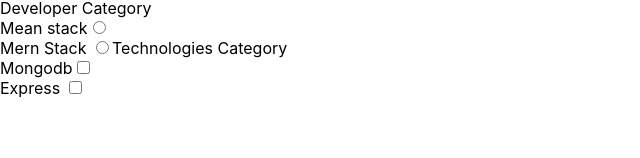
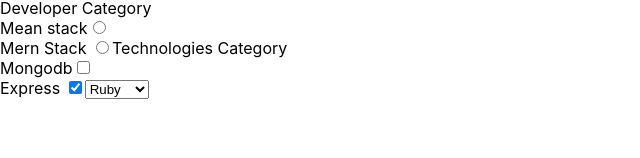
Before and after one commit to hamzaali81/Small-React-Project-Clock, a React (Create React App) app: page / in a window 1280 px wide. Shown: the part 142-300 px from the top of the page, without its empty margins (0-640 px from the left). Built offline with nearby package versions, Linux system fonts and the light colour scheme.

Commit message:
checkbox

```diff
--- a/src/Form.js
+++ b/src/Form.js
@@ -14,11 +14,14 @@
             checkboxGroup:{
                      mongodb: false,
                      express:true
-            }
+            },
+            selectedValue: 'Node'
         }
         this.formHandler=this.formHandler.bind(this);
     this.clickHandler=this.clickHandler.bind(this);
 this.radioHandler=this.radioHandler.bind(this);
+this.checkboxHandler=this.checkboxHandler.bind(this);
+this.selectHandler=this.selectHandler.bind(this);
 }
 
     formHandler(ev){
@@ -58,7 +61,22 @@
 })
 }
 
+checkboxHandler(ev){
+console.log(ev.target.value)
+let checkboxGroup=this.state.checkboxGroup;
+checkboxGroup[ev.target.value]=ev.target.checked;
+this.setState({
+    checkboxGroup: checkboxGroup
+})
 
+
+}
+
+selectHandler(ev){
+this.setState({
+    selectedValue: ev.target.value
+})
+}
 
 
 
@@ -83,14 +101,18 @@
 Technologies Category
 <br/>
 <label>
-    Mongodb<input type="checkbox" name="tech" value="mongodb" checked={this.state.radioGroup['Meanstack']} onChange={this.radioHandler}/>
+    Mongodb<input type="checkbox" name="tech" value="mongodb" checked={this.state.checkboxGroup['mongodb']} onChange={this.checkboxHandler}/>
 </label>
 <br/>
 <label>
-    Express <input type="checkbox" name="tech" value="express" checked={this.state.radioGroup['Mernstack']} onChange={this.radioHandler}/>
+    Express <input type="checkbox" name="tech" value="express" checked={this.state.checkboxGroup['express']} onChange={this.checkboxHandler}/>
 </label>
 
-
+<select value="this.state.selectedValue" onChange={this.selectHandler}>
+<option value="ruby">Ruby</option>
+<option value="python">Python</option>
+<option value="rust">Rust</option>
+</select>
 
 </div>
         )
```
